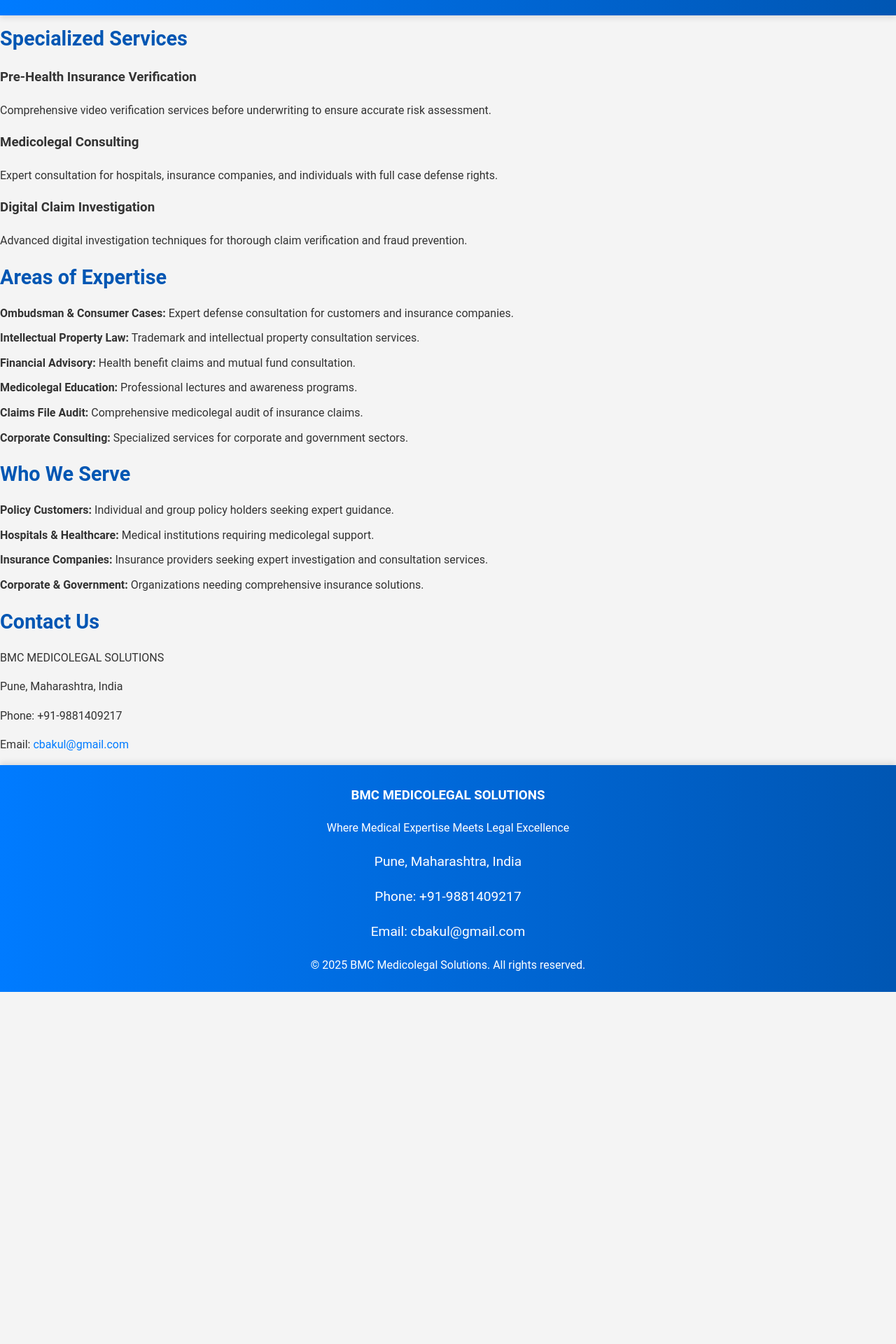
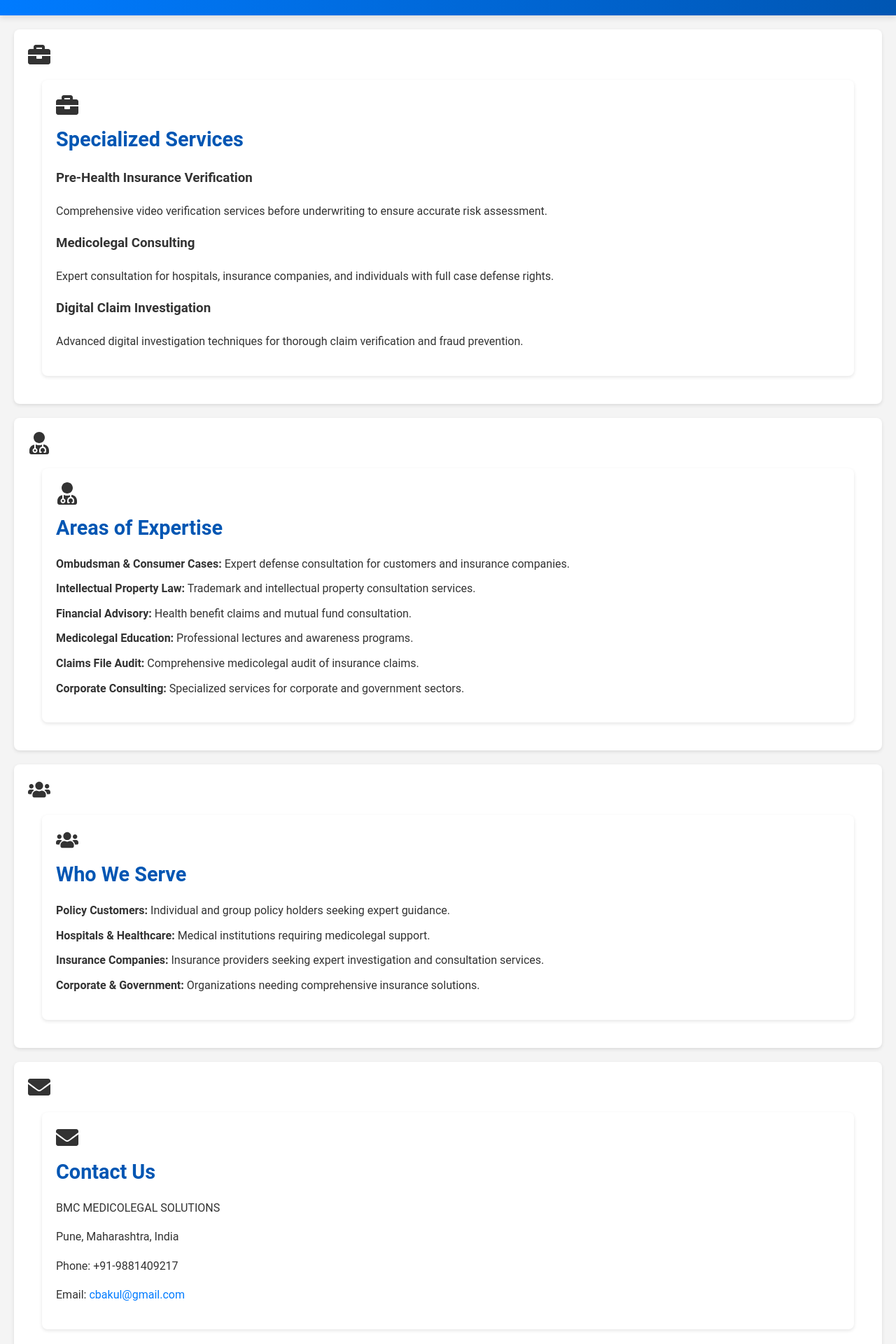
Before and after one commit to Cbakul/BMC_website, a React (Create React App) app in the folder bmc-medicolegal-solutions/: page / in a window 1280 px wide. Shown: the part 140-2060 px from the top of the page at 70% size. Before the commit the page ends 1557 px from the top, so only its background shows below. Built offline with nearby package versions, Linux system fonts and the light colour scheme.

Commit message:
added icons

```diff
--- a/bmc-medicolegal-solutions/src/App.js
+++ b/bmc-medicolegal-solutions/src/App.js
@@ -6,16 +6,29 @@
 import WhoWeServe from './components/WhoWeServe';
 import Contact from './components/Contact';
 import './styles/main.css';
+import { FaBriefcase, FaUserMd, FaUsers, FaEnvelope } from 'react-icons/fa';
 
 function App() {
   return (
     <div className="App">
       <Header />
       <main>
-        <Services />
-        <Expertise />
-        <WhoWeServe />
-        <Contact />
+        <div className="card">
+          <FaBriefcase className="icon" />
+          <Services />
+        </div>
+        <div className="card">
+          <FaUserMd className="icon" />
+          <Expertise />
+        </div>
+        <div className="card">
+          <FaUsers className="icon" />
+          <WhoWeServe />
+        </div>
+        <div className="card">
+          <FaEnvelope className="icon" />
+          <Contact />
+        </div>
       </main>
       <Footer />
     </div>
--- a/bmc-medicolegal-solutions/src/components/Contact.js
+++ b/bmc-medicolegal-solutions/src/components/Contact.js
@@ -1,7 +1,10 @@
 import React from 'react';
+import { FaEnvelope } from 'react-icons/fa';
 
 const Contact = () => {
     return (
+        <div className="card">
+            <FaEnvelope className="icon" />
             <div className="contact">
                 <h2>Contact Us</h2>
                 <p>BMC MEDICOLEGAL SOLUTIONS</p>
@@ -9,6 +12,7 @@
                 <p>Phone: +91-9881409217</p>
                 <p>Email: <a href="mailto:cbakul@gmail.com">cbakul@gmail.com</a></p>
             </div>
+        </div>
     );
 };
 
--- a/bmc-medicolegal-solutions/src/components/Expertise.js
+++ b/bmc-medicolegal-solutions/src/components/Expertise.js
@@ -1,7 +1,10 @@
 import React from 'react';
+import { FaUserMd } from 'react-icons/fa';
 
 const Expertise = () => {
     return (
+        <div className="card">
+            <FaUserMd className="icon" />
             <div className="expertise">
                 <h2>Areas of Expertise</h2>
                 <ul>
@@ -25,6 +28,7 @@
                     </li>
                 </ul>
             </div>
+        </div>
     );
 };
 
--- a/bmc-medicolegal-solutions/src/components/Footer.js
+++ b/bmc-medicolegal-solutions/src/components/Footer.js
@@ -9,7 +9,7 @@
                 <div className="contact-info">
                     <p>Pune, Maharashtra, India</p>
                     <p>Phone: +91-9881409217</p>
-                    <p>Email: cbakul@gmail.com</p>
+                    <p>Email: bmcmedicolegalservices@gmail.com</p>
                 </div>
                 <div className="copyright">
                     <p>&copy; {new Date().getFullYear()} BMC Medicolegal Solutions. All rights reserved.</p>
--- a/bmc-medicolegal-solutions/src/components/Services.js
+++ b/bmc-medicolegal-solutions/src/components/Services.js
@@ -1,7 +1,10 @@
 import React from 'react';
+import { FaBriefcase } from 'react-icons/fa';
 
 const Services = () => {
     return (
+        <div className="card">
+            <FaBriefcase className="icon" />
             <div className="services">
                 <h2>Specialized Services</h2>
                 <ul>
@@ -19,6 +22,7 @@
                     </li>
                 </ul>
             </div>
+        </div>
     );
 };
 
--- a/bmc-medicolegal-solutions/src/components/WhoWeServe.js
+++ b/bmc-medicolegal-solutions/src/components/WhoWeServe.js
@@ -1,7 +1,10 @@
 import React from 'react';
+import { FaUsers } from 'react-icons/fa';
 
 const WhoWeServe = () => {
     return (
+        <div className="card">
+            <FaUsers className="icon" />
             <div className="who-we-serve">
                 <h2>Who We Serve</h2>
                 <ul>
@@ -11,6 +14,7 @@
                     <li><strong>Corporate & Government:</strong> Organizations needing comprehensive insurance solutions.</li>
                 </ul>
             </div>
+        </div>
     );
 };
 
--- a/bmc-medicolegal-solutions/src/styles/main.css
+++ b/bmc-medicolegal-solutions/src/styles/main.css
@@ -68,3 +68,22 @@
 a:hover {
     text-decoration: underline;
 }
+
+.card {
+    padding: 20px;
+    margin: 20px;
+    background: #fff;
+    border-radius: 8px;
+    box-shadow: 0 2px 5px rgba(0, 0, 0, 0.1);
+    transition: box-shadow 0.3s ease-in-out;
+}
+
+.card:hover {
+    box-shadow: 0 4px 10px rgba(0, 0, 0, 0.2);
+}
+
+.icon {
+    font-size: 2em;
+    margin-right: 10px;
+    vertical-align: middle;
+}
```
Lines whose indentation alone changed are shown as unchanged.
